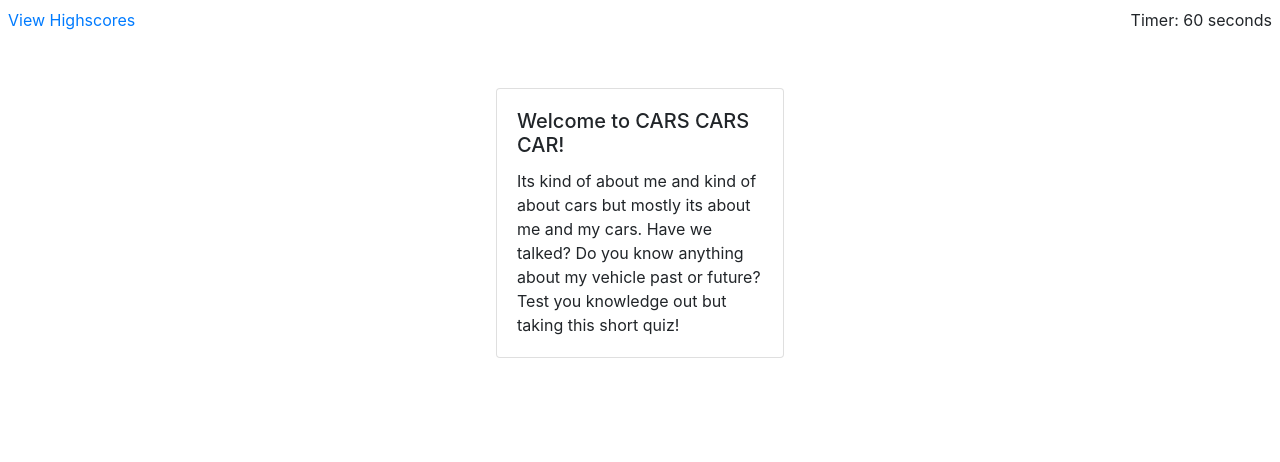
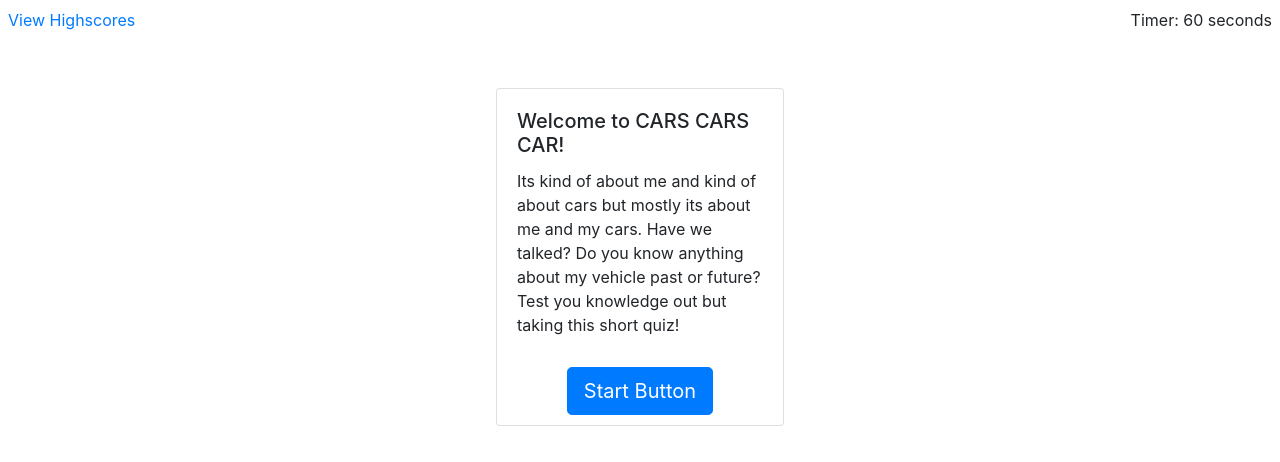
Before and after one commit to Quackenstien/Quiz, a plain HTML site: page quiz.html in a window 1280 px wide. Drawn offline with nearby package versions, Linux system fonts and the light colour scheme.

Commit message:
added start button and footer

```diff
--- a/quiz.html
+++ b/quiz.html
@@ -82,6 +82,25 @@
             ></button>
           </div>
 
+          <!-- Start Button -->
+          <div
+            class="btn-group"
+            role="group"
+            style="width: fit-content; margin: 10px; align-self: center;"
+          >
+            <button
+              type="button"
+              class="btn btn-primary btn-lg btn-block"
+              id="start"
+            >
+              Start Button
+            </button>
+          </div>
+        </div>
+      </div>
+      <br /><br />
+      <!-- Footer -->
+
     <script src="./script.js"></script>
   </body>
 </html>
```
